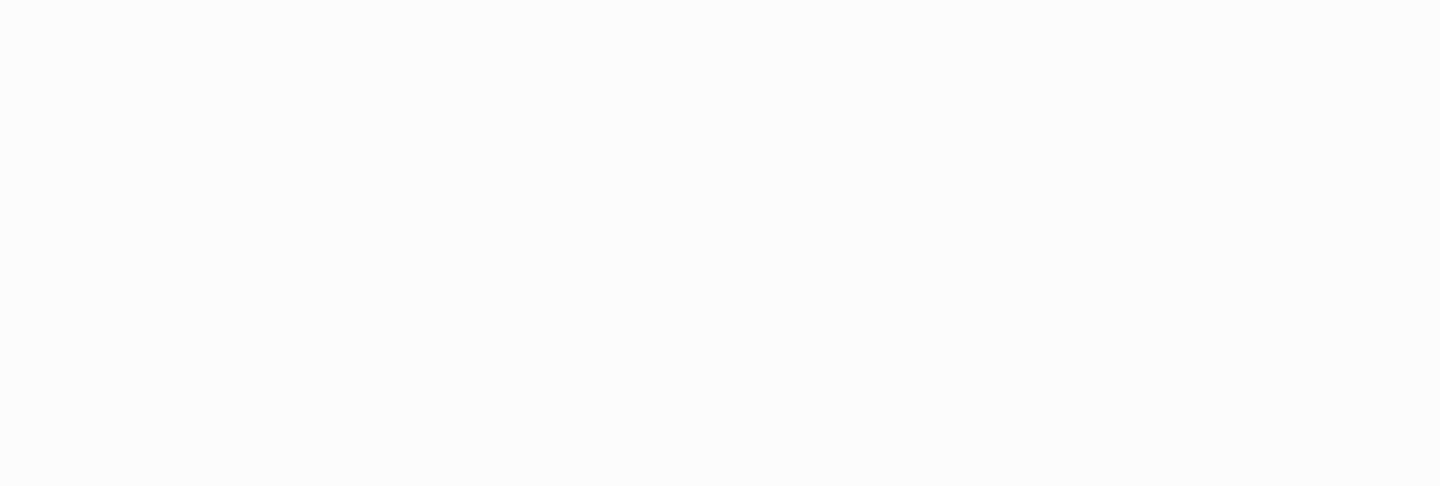
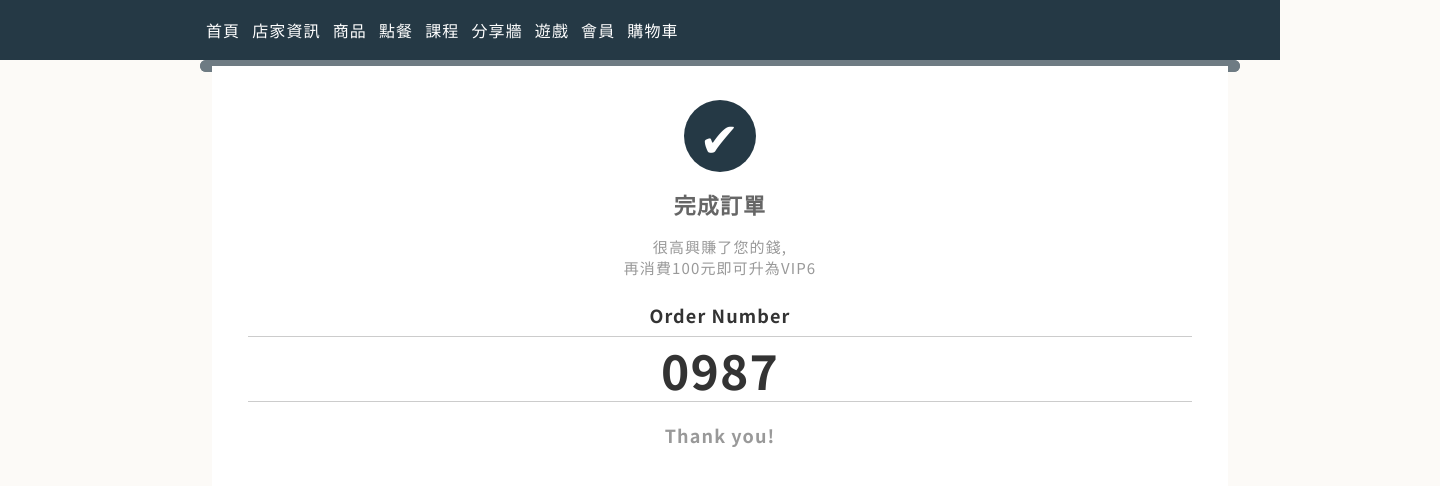
Before and after one commit to hunter850/coffee_react, a React (Create React App) app: page /course/orders in a window 1280 px wide. Before the commit this address had no page. Shown: the top 486 px of the page, 1440 px wide, since content can reach past the window. Built offline with nearby package versions, Linux system fonts and the light colour scheme.

Commit message:
訂單完成畫面 - 初版

```diff
--- a/src/App.js
+++ b/src/App.js
@@ -15,6 +15,7 @@ import Course from "./routes/course/Course";
 import CourseDetailed from "./routes/course/CourseDetailed";
 import CourseManage from "./routes/course/CourseManage";
 import CourseAdd from "./routes/course/CourseAdd";
+import OrderCompleted from "./routes/course/OrderCompleted";
 import Post from "./routes/sharing/Post";
 import Member from "./routes/member/Member";
 import Login from "./routes/member/Login";
@@ -66,7 +67,10 @@ const App = () => {
                                 element={<CourseDetailed />}
                             />
                             <Route path="/course/add" element={<CourseAdd />} />
-
+                            <Route
+                                path="/course/orders"
+                                element={<OrderCompleted />}
+                            />
                             <Route
                                 path="/sharing/:post_sid"
                                 element={<PostDetail />}
--- /dev/null
+++ b/src/routes/course/OrderCompleted.js
@@ -0,0 +1,46 @@
+import "./OrderCompleted.scss";
+import FakeNav from "../../component/FakeNav";
+function OrderCompleted() {
+    // 取得網址裡的sid
+    const getSid = window.location.href;
+    const url = new URL(getSid);
+    url.searchParams.get("orderId");
+    console.log(url.searchParams.get("orderId"));
+    return (
+        <>
+            <FakeNav />
+            <div className="container">
+                <div className="printer-top"></div>
+
+                <div className="paper-container">
+                    <div className="printer-bottom"></div>
+
+                    <div className="paper">
+                        <div className="main-contents">
+                            <div className="success-icon-wrap">
+                                <div className="success-icon">&#10004;</div>
+                            </div>
+                            <div className="success-title title-font">
+                                完成訂單
+                            </div>
+                            <div className="success-description">
+                                很高興賺了您的錢, <br />
+                                再消費100元即可升為VIP6
+                            </div>
+                            <div className="order-details">
+                                <div className="order-number-label">
+                                    Order Number
+                                </div>
+                                <div className="order-number">0987</div>
+                            </div>
+                            <div className="order-footer">Thank you!</div>
+                        </div>
+                        <div className="jagged-edge"></div>
+                    </div>
+                </div>
+            </div>
+        </>
+    );
+}
+
+export default OrderCompleted;
--- /dev/null
+++ b/src/routes/course/OrderCompleted.scss
@@ -0,0 +1,168 @@
+.printer-top {
+    z-index: 1;
+    border: 6px solid #6e7b83;
+    height: 6px;
+    border-bottom: 0;
+    border-radius: 6px 6px 0 0;
+    background: #333333;
+}
+
+.printer-bottom {
+    z-index: 0;
+    border: 6px solid #6e7b83;
+    height: 6px;
+    border-top: 0;
+    border-radius: 0 0 6px 6px;
+    background: #333333;
+}
+
+.paper-container {
+    position: relative;
+    overflow: hidden;
+    height: 100vh;
+}
+
+.paper {
+    background: #ffffff;
+    position: absolute;
+    z-index: 2;
+    margin: 0 12px;
+    margin-top: -12px;
+    animation: print 3000ms cubic-bezier(0.68, -0.55, 0.265, 0.9);
+    -moz-animation: print 3000ms cubic-bezier(0.68, -0.55, 0.265, 0.9);
+}
+
+.main-contents {
+    margin: 0 12px;
+    padding: 24px;
+}
+
+// Paper Jagged Edge
+.jagged-edge {
+    position: relative;
+    height: 20px;
+    width: 100%;
+    margin-top: -1px;
+}
+
+.jagged-edge:after {
+    content: "";
+    display: block;
+    position: absolute;
+    bottom: -19px;
+    left: 0;
+    right: 0;
+    height: 20px;
+    background: linear-gradient(
+            45deg,
+            transparent 33.333%,
+            #ffffff 33.333%,
+            #ffffff 66.667%,
+            transparent 66.667%
+        ),
+        linear-gradient(
+            -45deg,
+            transparent 33.333%,
+            #ffffff 33.333%,
+            #ffffff 66.667%,
+            transparent 66.667%
+        );
+    background-size: 16px 40px;
+    background-position: 0 -20px;
+}
+
+.success-icon-wrap {
+    width: 100%;
+    display: flex;
+    justify-content: center;
+}
+
+.success-icon {
+    text-align: center;
+    font-size: 48px;
+    background: #253945;
+    border-radius: 50%;
+    width: 72px;
+    height: 72px;
+    line-height: 72px;
+    color: #fff;
+    margin: 16px 0;
+}
+
+.success-title {
+    font-size: 22px;
+    text-align: center;
+    color: #666;
+    font-weight: bold;
+    margin-bottom: 16px;
+}
+
+.success-description {
+    font-size: 15px;
+    line-height: 21px;
+    color: #999;
+    text-align: center;
+    margin-bottom: 24px;
+    min-width: 944px;
+}
+
+.order-details {
+    text-align: center;
+    color: #333;
+    font-weight: bold;
+    .order-number-label {
+        font-size: 18px;
+        margin-bottom: 8px;
+    }
+    .order-number {
+        border-top: 1px solid #ccc;
+        border-bottom: 1px solid #ccc;
+        line-height: 48px;
+        font-size: 48px;
+        padding: 8px 0;
+        margin-bottom: 24px;
+    }
+}
+
+.order-footer {
+    text-align: center;
+    line-height: 18px;
+    font-size: 18px;
+    margin-bottom: 8px;
+    font-weight: bold;
+    color: #999;
+}
+@keyframes print {
+    0% {
+        transform: translateY(-90%);
+    }
+    100% {
+        transform: translateY(0%);
+    }
+}
+@-webkit-keyframes print {
+    0% {
+        -webkit-transform: translateY(-90%);
+    }
+    100% {
+        -webkit-transform: translateY(0%);
+    }
+}
+
+@-moz-keyframes print {
+    0% {
+        -moz-transform: translateY(-90%);
+    }
+    100% {
+        -moz-transform: translateY(0%);
+    }
+}
+
+@-ms-keyframes print {
+    0% {
+        -ms-transform: translateY(-90%);
+    }
+    100% {
+        -ms-transform: translateY(0%);
+    }
+}
```
